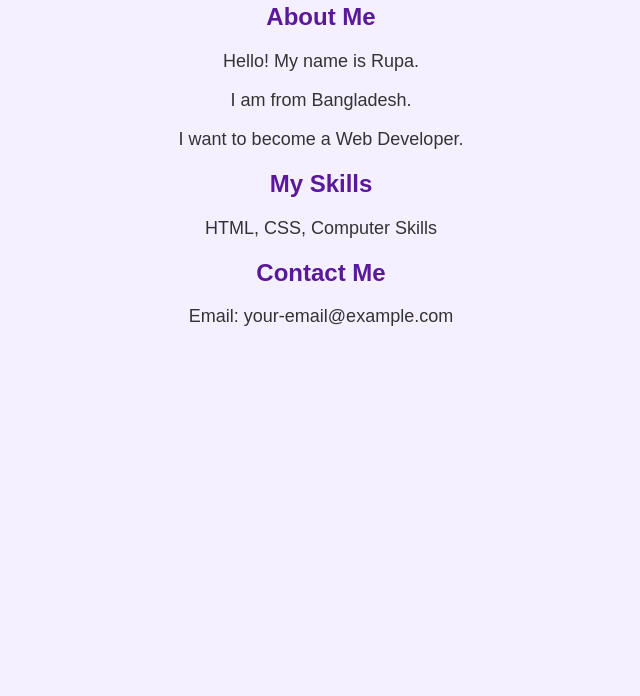
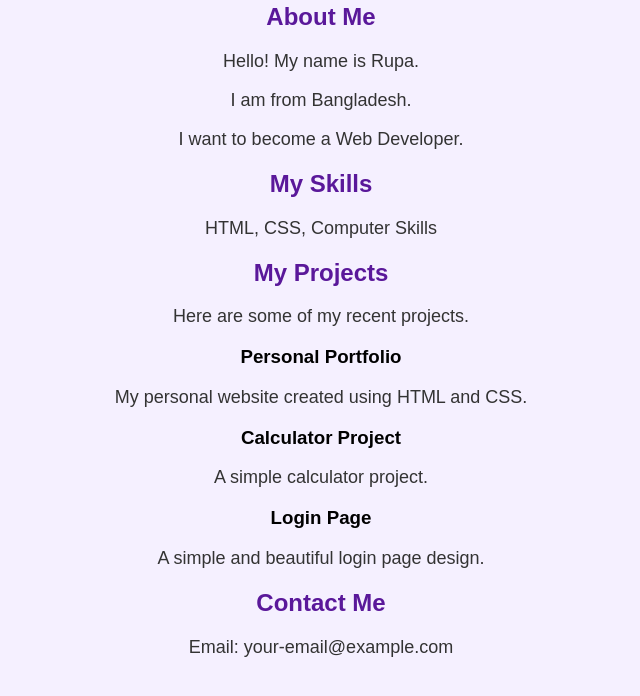
Before and after one commit to hawladerrupa90-cloud/my-portfolio, a plain HTML site: page index.html in a window 1280 px wide. Shown: the part 114-810 px from the top of the page, without its empty margins (319-959 px from the left). Drawn offline with Linux system fonts and the light colour scheme.

Commit message:
Add project gallery section to index.html
Added a project gallery section with multiple project cards.

```diff
--- a/index.html
+++ b/index.html
@@ -17,6 +17,31 @@
     <h2>My Skills</h2>
     <p>HTML, CSS, Computer Skills</p>
 
+<!-- Project Gallery Section -->
+<section id="projects">
+    <h2>My Projects</h2>
+    <p>Here are some of my recent projects.</p>
+
+    <div class="project-container">
+
+        <div class="project-card">
+            <h3>Personal Portfolio</h3>
+            <p>My personal website created using HTML and CSS.</p>
+        </div>
+
+        <div class="project-card">
+            <h3>Calculator Project</h3>
+            <p>A simple calculator project.</p>
+        </div>
+
+        <div class="project-card">
+            <h3>Login Page</h3>
+            <p>A simple and beautiful login page design.</p>
+        </div>
+
+    </div>
+</section>
+
     <h2>Contact Me</h2>
     <p>Email: your-email@example.com</p>
 
```
